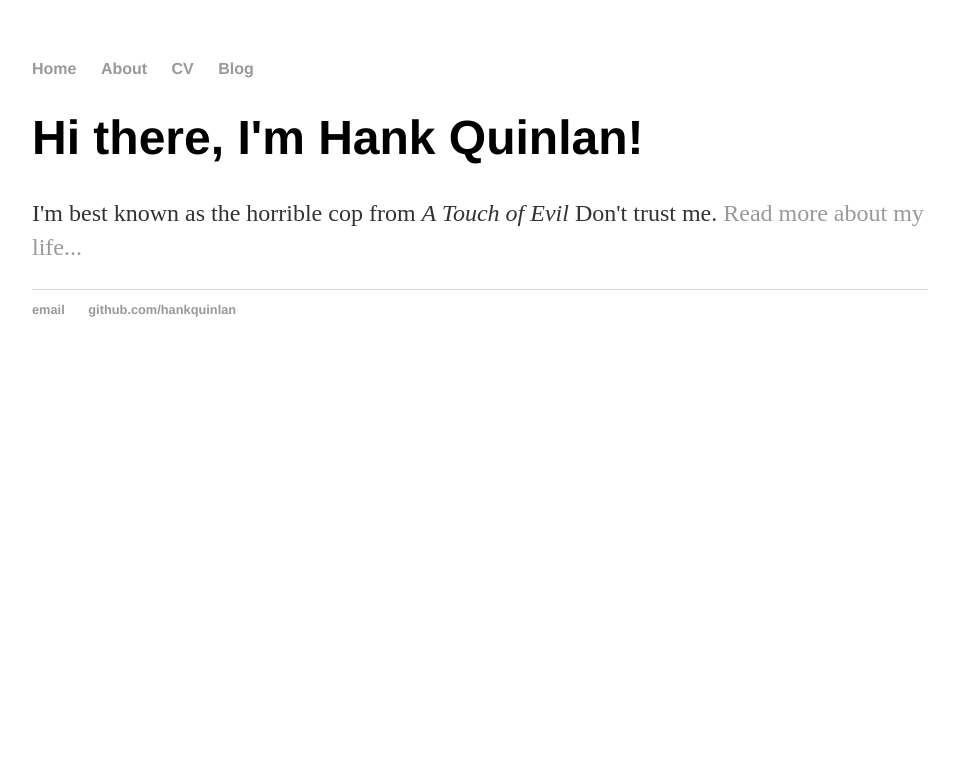
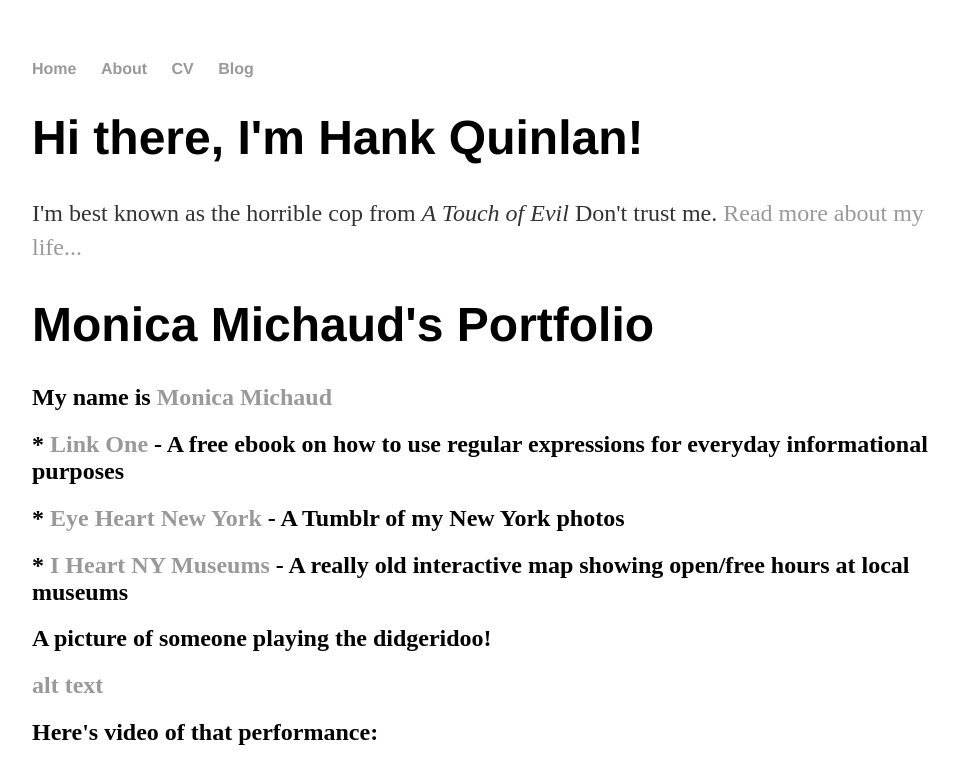
Before and after one commit to mrmichaud/mrmichaud.github.io, a Jekyll site: the page built from index.html, in a window 1280 px wide. Shown: the top 766 px of the page, without its empty margins (160-1118 px from the left). Built offline with Jekyll 4.4.1, drawn with Linux system fonts in a browser that asks for light colours; part of the change alters nothing that is shown; some of the changed text lies outside the part shown; grey boxes are pictures that could not be loaded.

```diff
--- a/index.html
+++ b/index.html
@@ -5,15 +5,7 @@ title: Hank Quinlan, Horrible Cop
 <div class="blurb">
 	<h1>Hi there, I'm Hank Quinlan!</h1>
 	<p>I'm best known as the horrible cop from <em>A Touch of Evil</em> Don't trust me. <a href="/about">Read more about my life...</a></p>
-</div><!-- /.blurb -->
-<!--
-<html>
-  <head>
-    <title>My Homepage</title>
-  </head>
 
-
-  <body>
 	<h1>Monica Michaud's Portfolio</h1>
     	<h2>My name is <a href="https://www.facebook.com/monica.michaud.92">Monica Michaud</a></h2>
 
@@ -39,6 +31,4 @@ title: Hank Quinlan, Horrible Cop
 
     	<h2>And, soon, you can see my customized homepage at:</h2>
     	<h3><a href="https://mrmichaud.github.io/">http://mrmichaud.github.io</a></h3>
-  </body>
-</html>
--->
+</div><!-- /.blurb -->
```
Lines whose indentation alone changed are shown as unchanged.
